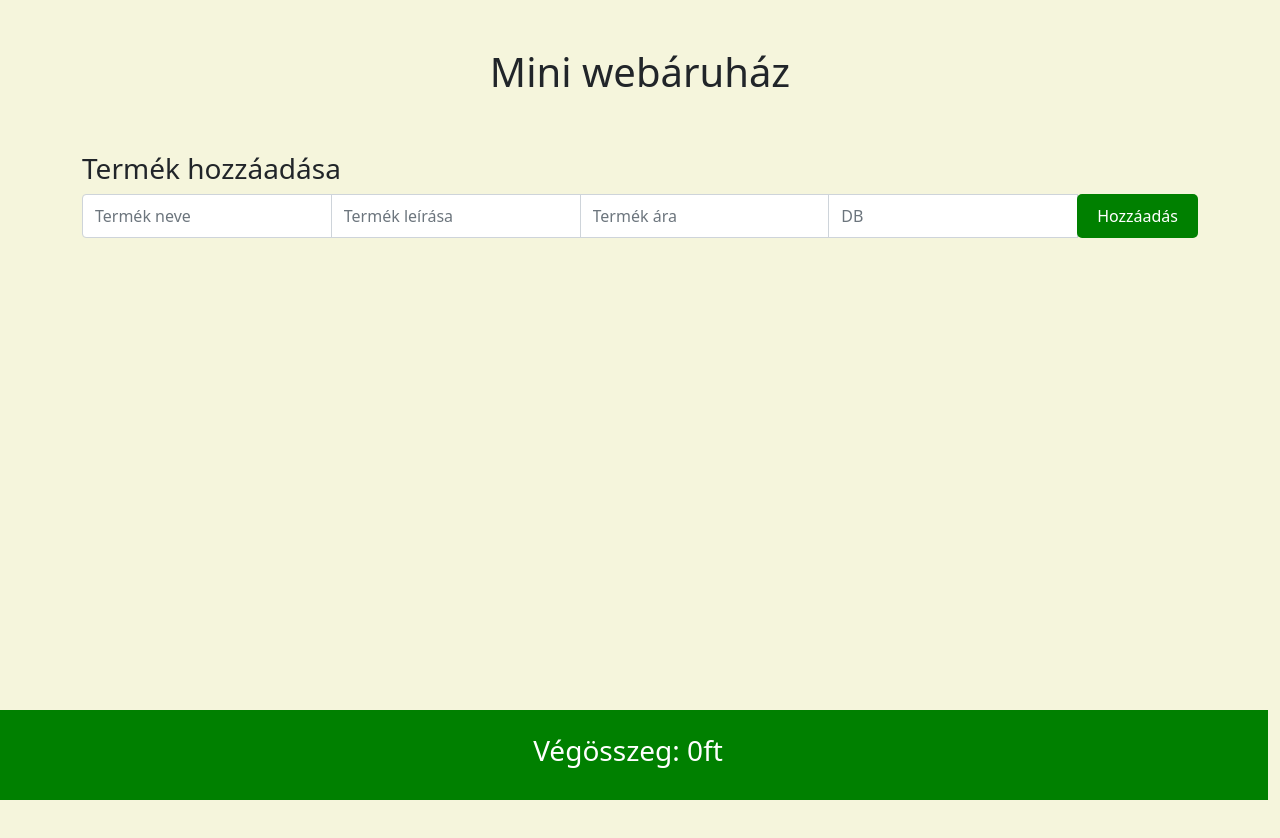
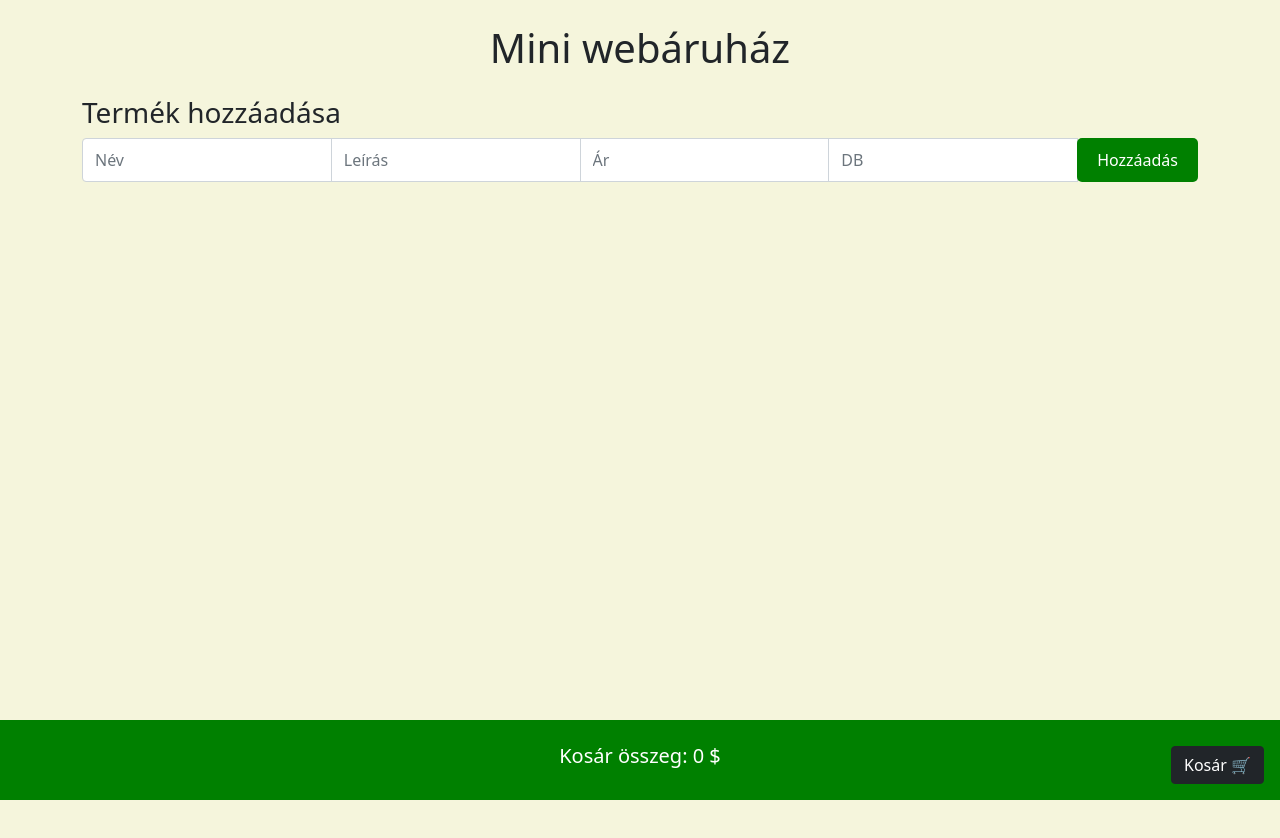
Before and after one commit to HanoMartin/MiniWeb-ruh-z, a website: page index.html in a window 1280 px wide. Drawn offline with nearby package versions, Linux system fonts and the light colour scheme.

Commit message:
Végleges index.html

```diff
--- a/index.html
+++ b/index.html
@@ -3,45 +3,43 @@
 <head>
 <meta charset="UTF-8">
 <meta name="viewport" content="width=device-width, initial-scale=1.0">
-<meta http-equiv="X-UA-Compatible" content="ie=edge">
-<meta name="Description" content="Enter your description here"/>
+
 <link rel="stylesheet" href="https://cdnjs.cloudflare.com/ajax/libs/twitter-bootstrap/5.1.0/css/bootstrap.min.css">
-<link rel="stylesheet" href="https://cdnjs.cloudflare.com/ajax/libs/font-awesome/5.15.4/css/all.min.css">
 <link rel="stylesheet" href="css/style.css">
+
 <title>Mini webáruház</title>
 </head>
+
 <body>
-    <main>
-        <form onsubmit="return false;">
-            <div class="container">
-                <div class="row">
-                    <div class="col-12 text-center my-5">
-                        <h1>Mini webáruház</h1>
-                    </div>
-                    <div>
-                        <h3>Termék hozzáadása</h3>
-                        <!-- inputok a termék nevének, leírásának, árának és darabszámának megadásához, valamint egy gomb a hozzáadáshoz -->
-                        <div class="input-group mb-3">
-                            <input type="text" class="form-control" placeholder="Termék neve" aria-label="Termék neve">
-                            <input type="text" class="form-control" placeholder="Termék leírása" aria-label="Termék leírása">
-                            <input type="number" class="form-control" placeholder="Termék ára" aria-label="Termék ára">
-                            <input type="number" class="form-control" placeholder="DB" aria-label="Darabszám">
-                            <button class="btn" id="hozzagomb" type="button">Hozzáadás</button>
-                        </div>
-                    </div>
-                </div>
-                <!-- Termék kártyák mintája -->
-            </div>
-        </form>
-        <!-- Végösszeg -->
-        <footer class="text-center py-4 row">
-            <h3>Végösszeg: <span id="vege-osszeg">0ft</span></h3>
-        </footer>
-    </main>
 
+<main class="container">
+
+    <h1 class="text-center my-4">Mini webáruház</h1>
+
+    <h3>Termék hozzáadása</h3>
+
+    <div class="input-group mb-4">
+        <input id="name" class="form-control" placeholder="Név">
+        <input id="desc" class="form-control" placeholder="Leírás">
+        <input id="price" type="number" class="form-control" placeholder="Ár">
+        <input id="stock" type="number" class="form-control" placeholder="DB">
+        <button id="hozzagomb" class="btn btn-primary">Hozzáadás</button>
+    </div>
+
+    <div class="row g-4" id="termekek"></div>
+
+</main>
+
+<footer class="text-center py-4">
+    <h5>Kosár összeg: <span id="vege-osszeg">0</span> $</h5>
+</footer>
 
 <script type="module" src="js/get.js"></script>
-<script src="https://cdnjs.cloudflare.com/ajax/libs/popper.js/2.9.2/umd/popper.min.js"></script>
-<script src="https://cdnjs.cloudflare.com/ajax/libs/twitter-bootstrap/5.1.0/js/bootstrap.min.js"></script>
+<script type="module" src="js/post.js"></script>
+
+<a href="cart.html" class="btn btn-dark position-fixed bottom-0 end-0 m-3">
+    Kosár 🛒
+</a>
+
 </body>
 </html>
```
